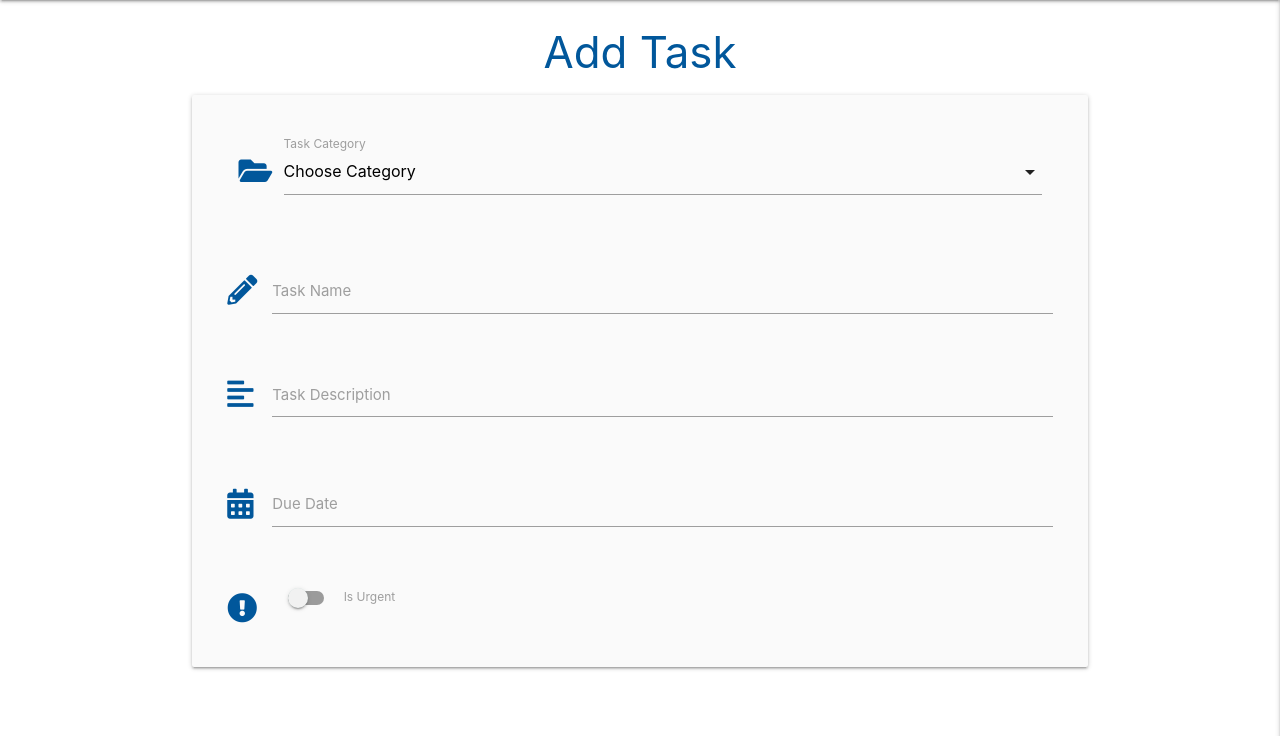
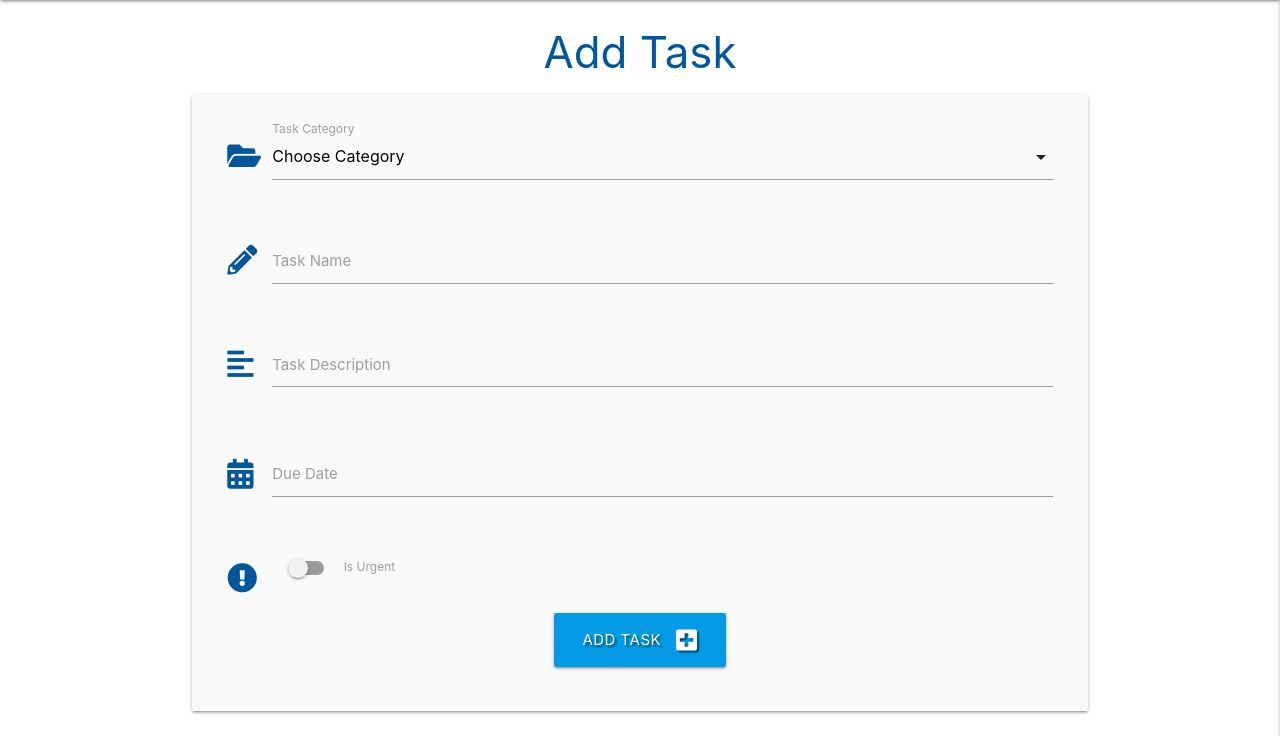
Before and after one commit to Craigharrison79/TaskManager-project, a Flask app: page /add_task in a window 1280 px wide. Shown: the part 64-800 px from the top of the page. Run offline with Flask 2, Linux system fonts and the light colour scheme; data that the repository does not hold is empty; some libraries are stand-ins or nearby versions.

Commit message:
Allow user to submit task to db

```diff
--- a/app.py
+++ b/app.py
@@ -93,14 +93,28 @@ def profile(username):
 
 @app.route("/logout")
 def logout():
-    # remove user from session cookies
+    # remove user from session cookie
     flash("You have been logged out")
     session.pop("user")
     return redirect(url_for("login"))
 
 
-@app.route("/add_task")
+@app.route("/add_task", methods=["GET", "POST"])
 def add_task():
+    if request.method == "POST":
+        is_urgent = "on" if request.form.get("is_urgent") else "off"
+        task = {
+            "category_name": request.form.get("category_name"),
+            "task_name": request.form.get("task_name"),
+            "task_description": request.form.get("task_description"),
+            "is_urgent": is_urgent,
+            "due_date": request.form.get("due_date"),
+            "created_by": session["user"]
+        }
+        mongo.db.tasks.insert_one(task)
+        flash("Task Successfully Added")
+        return redirect(url_for("get_tasks"))
+
     categories = mongo.db.categories.find().sort("category_name", 1)
     return render_template("add_task.html", categories=categories)
 
--- a/templates/add_task.html
+++ b/templates/add_task.html
@@ -4,9 +4,9 @@
     <h3 class="light-blue-text text-darken-4 center-align">Add Task</h3>
 
     <div class="row card-panel grey lighten-5">
-        <form class="col s12" medthod="POST" action="">
+        <form class="col s12" method="POST" action="{{ url_for('add_task') }}">
+            <!-- category selection -->
 			<div class="row">
-                <div class="input-field col s12">
 				<div class="input-field col s12">
                     <i class="fas fa-folder-open prefix light-blue-text text-darken-4"></i>
 					<select id="category_name" name="category_name" class="validate" required>
@@ -18,23 +18,25 @@
 					<label for="category_name">Task Category</label>
 				</div>
 			</div>
-            </div>
+            <!-- task name -->
             <div class="row">
                 <div class="input-field col s12">
                     <i class="fas fa-pencil-alt prefix light-blue-text text-darken-4"></i>
-                    <input id="task_name" name="task_name" type="text" minlength="5"
-                    maxlength="50" class="validate" required>
+                    <input id="task_name" name="task_name" minlength="5" maxlength="50"
+                        type="text" class="validate" required>
                     <label for="task_name">Task Name</label>
                 </div>
             </div>
+            <!-- task description -->
             <div class="row">
                 <div class="input-field col s12">
                     <i class="fas fa-align-left prefix light-blue-text text-darken-4"></i>
                     <textarea id="task_description" name="task_description" minlength="5"
-                     maxlength="200" class="materialize-textarea" required></textarea>
+                        maxlength="200" class="materialize-textarea validate" required></textarea>
                     <label for="task_description">Task Description</label>
                 </div>
             </div>
+            <!-- due date picker -->
             <div class="row">
                 <div class="input-field col s12">
                     <i class="fas fa-calendar-alt prefix light-blue-text text-darken-4"></i>
@@ -42,7 +44,7 @@
                     <label for="due_date">Due Date</label>
                 </div>
             </div>
-            <!-- Switch -->
+            <!-- is urgent toggle -->
 			<div class="row">
 				<div class="input-field col s12">
 					<div class="switch">
@@ -55,7 +57,14 @@
 					</div>
 				</div>
 			</div>
-
+            <!-- submit button -->
+            <div class="row">
+                <div class="col s12 center-align">
+                    <button type="submit" class="btn-large light-blue darken-1 text-shadow">
+                        Add Task <i class="fas fa-plus-square right"></i>
+                    </button>
+                </div>
+            </div>
         </form>
     </div>
 
```
Also changed, not shown: templates/tasks.html (+5 -2 lines). Lines whose indentation alone changed are shown as unchanged.
